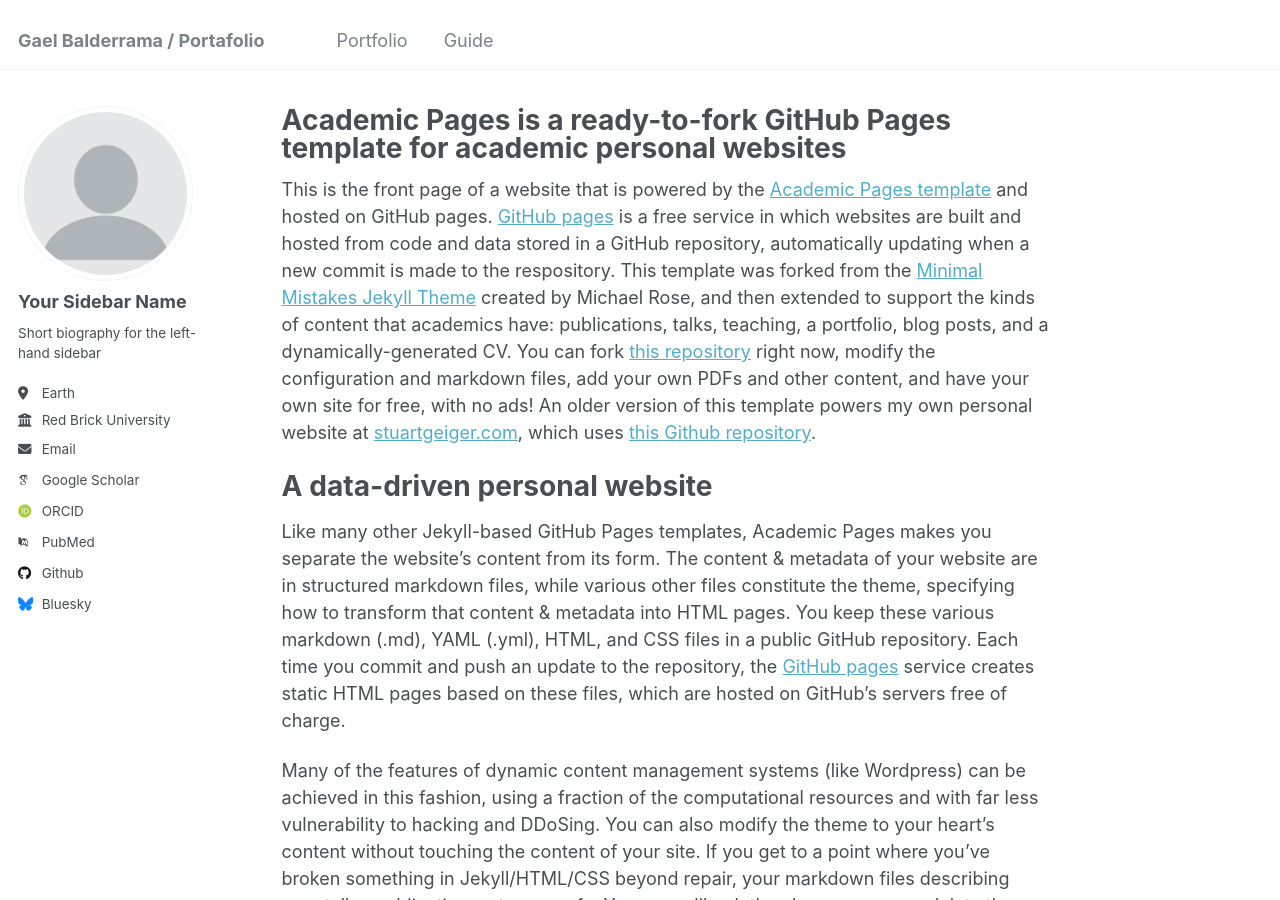
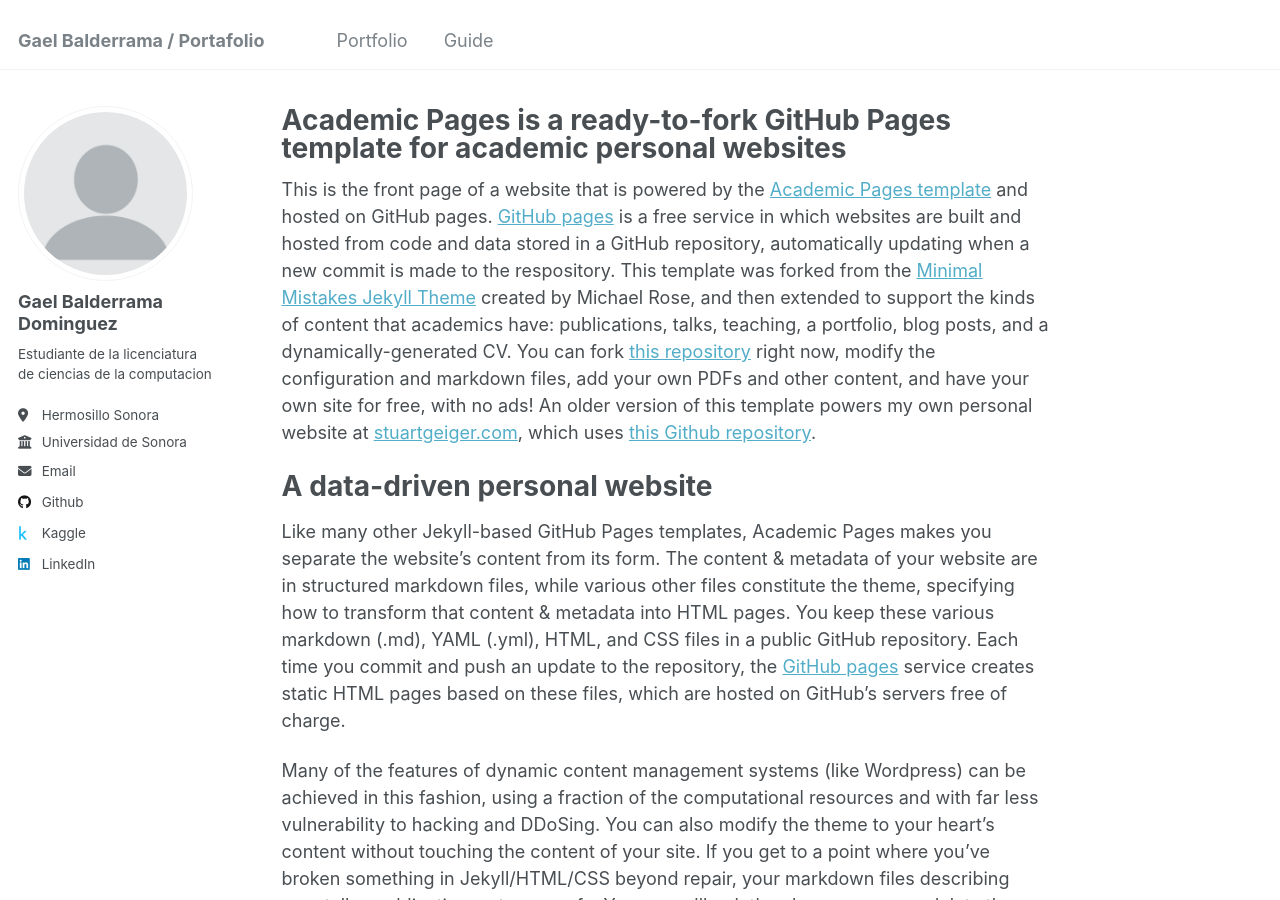
Before and after one commit to Gael12321/Gael12321.github.io, a Jekyll site: the page built from _pages/about.md, in a window 1280 px wide and 900 px high. Built offline with Jekyll 4.4.1, drawn with Linux system fonts in a browser that asks for light colours; some web fonts are replaced.

Commit message:
Update _config.yml

```diff
--- a/_config.yml
+++ b/_config.yml
@@ -22,33 +22,33 @@ repository               : "Gael12321/Gael12321.github.io"
 author:
   # Biographic information
   avatar           : "profile.png"
-  name             : "Your Sidebar Name"
+  name             : "Gael Balderrama Dominguez"
   pronouns         : # example: "she/her"
-  bio              : "Short biography for the left-hand sidebar"
-  location         : "Earth"
-  employer         : "Red Brick University"
+  bio              : "Estudiante de la licenciatura de ciencias de la computacion"
+  location         : "Hermosillo Sonora"
+  employer         : "Universidad de Sonora"
   uri              : # URL
-  email            : "none@example.org"
+  email            : "a221206708@unison.mx"
 
   # Academic websites
   arxiv            : # URL - Update with the correct link to your profile
-  googlescholar    : "https://scholar.google.com/citations?user=PS_CX0AAAAAJ"
+  googlescholar    : # URL
   impactstory      : # URL
-  orcid            : "http://orcid.org/yourorcidurl"
+  orcid            : # URL
   semantic         : # URL
-  pubmed           : "https://www.ncbi.nlm.nih.gov/pubmed/?term=john+snow"
+  pubmed           : # URL
   researchgate     : # URL
 
   # Repositories and software development
   bitbucket        : # Username - Update with your username on the site
   codepen          : # Username
   dribbble         : # Username
-  github           : "academicpages"
-  kaggle           : # Username
+  github           : "Gael12321"
+  kaggle           : "gaelbalderramaa"
   stackoverflow    : # User number or user number and name (i.e., use "1" or "1/jeff-atwood")
 
   # Social media
-  bluesky          : "bsky.app" # Replace this with you Bluesky username
+  bluesky          :  # Replace this with you Bluesky username
   facebook         : # Username
   flickr           : # Username
   foursquare       : # Username
@@ -57,7 +57,7 @@ author:
   keybase          : # Username
   instagram        : # Username
   lastfm           : # Username
-  linkedin         : # Username
+  linkedin         : "Gael_Balderrama"
   mastodon         : # URL
   medium           : # URL
   pinterest        : # Username
```
